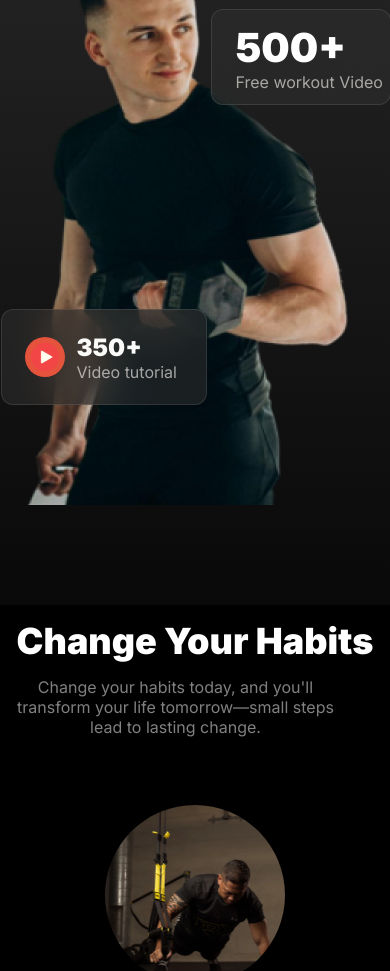
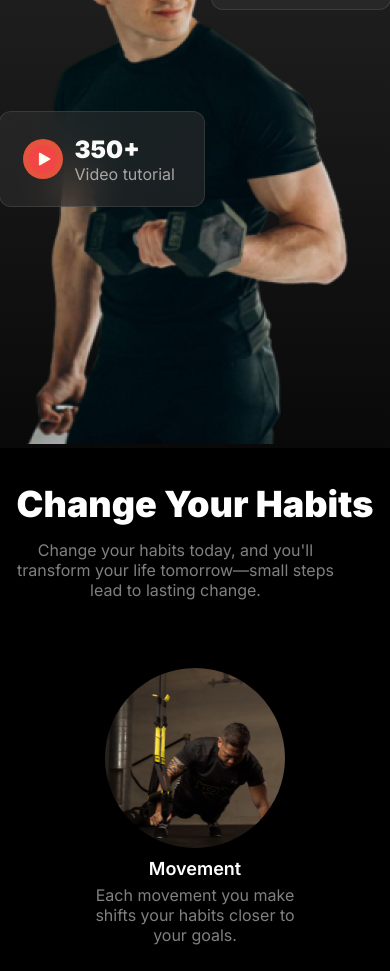
Before and after one commit to RaselMridha792/assignment-2-fitness-websites, a plain HTML site: page index.html in a window 390 px wide. Shown: the part 691-1662 px from the top of the page. Drawn offline with Linux system fonts and the light colour scheme.

Commit message:
fix the margin issue for the image card positioning

```diff
--- a/index.html
+++ b/index.html
@@ -52,8 +52,7 @@
                 <div class="first-transparent-box">
                     <div class="circle"><img height="40px" width="40px" src="./images/icons/play.png" alt=""></div>
                     <div>
-                        <p class="transparent-text">350+
-                        <p>
+                        <p class="transparent-text">350+</p>
                         <p class="transparent-text-2">Video tutorial</p>
                     </div>
                 </div>
--- a/responsive.css
+++ b/responsive.css
@@ -3,7 +3,8 @@
     /* header section responsive  */
     .banner-container {
         flex-direction: column;
-        gap: 5px;
+        gap: 40px;
+        margin-bottom: 20px;
     }
     .banner-content {
         width: 100%;
@@ -40,22 +41,21 @@
     }
 
     .first-transparent-box {
-        position: relative;
-        right: 20px;
-        top: 480px;
+        right: 165px;
+        top: 247px;
     }
 
     .second-transparent-box {
-        position: relative;
-        top: -500px;
+
+        top: 50px;
         left: 190px;
         width: 180px;
     }
 
     /* your habbit section responsive design  */
-    .your-habbit-container {
+    /* .your-habbit-container {
         margin-top: 0px;
-    }
+    } */
 
     .habbit-image-container {
         grid-template-columns: repeat(1, 1fr);
--- a/style.css
+++ b/style.css
@@ -110,6 +110,7 @@ body {
     display: flex;
     align-items: center;
     gap: 167px;
+    margin-bottom: 100px;
 }
 
 .banner-content {
@@ -165,9 +166,12 @@ body {
 }
 
 /* image size boxes style  */
+.banner-img-container{
+    position: relative;
+}
 .first-transparent-box,
 .second-transparent-box {
-    position: relative;
+    position: absolute;
     height: 96px;
     width: 206px;
     border: 1px solid rgba(255, 255, 255, 0.1);
@@ -176,15 +180,15 @@ body {
     align-items: center;
     background: rgba(48, 48, 48, 0.54);
     backdrop-filter: blur(20px);
-    top: 511px;
-    right: 120px;
+    top: 418px;
+    right: 271px;
 }
 
 .second-transparent-box {
     background: rgba(48, 48, 48, 0.54);
     backdrop-filter: blur(20px);
-    top: -460px;
-    right: -214px;
+    top: 127px;
+    right: -83px;
     flex-direction: column;
     align-items: start;
     justify-content: center;
```
